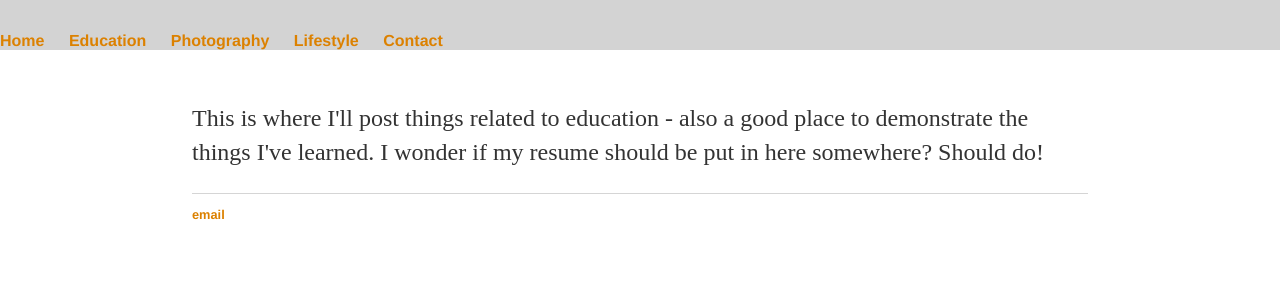
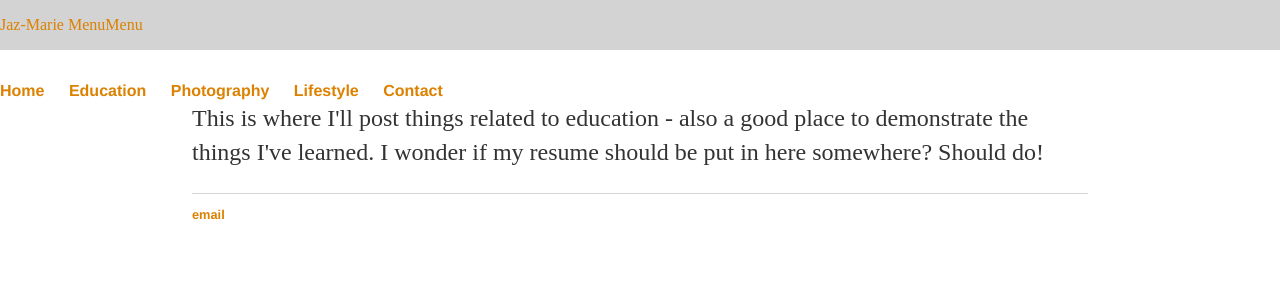
Before and after one commit to itsonlyjaz/itsonlyjaz.github.io, a Jekyll site: the page built from education/index.html, in a window 1280 px wide. Shown: the top 300 px of the page. Built offline with Jekyll 4.4.1, drawn with Linux system fonts in a browser that asks for light colours.

Commit message:
Update default.html

```diff
--- a/_layouts/default.html
+++ b/_layouts/default.html
@@ -7,13 +7,19 @@
 		</head>
 		<body>
 			<nav class="fixed-nav-bar">
-	    		<ul>
+				<div id="menu" class="menu">
+					<a class="sitename" href="jaz-marie.com">Jaz-Marie</a>
+
+    			<a class="show" href="#menu">Menu</a><a class="hide" href="#hidemenu">Menu</a>
+	    		<ul class="menu-items">
+
 	        		<li><a href="/">Home</a></li>
 		        	<li><a href="/education">Education</a></li>
 	        		<li><a href="/photography">Photography</a></li>
 	        		<li><a href="/lifestyle">Lifestyle</a></li>
 				<li><a href="/contact">Contact</a></li>
 	    		</ul>
+				</div>
 			</nav>
 			<div class="container">
 
```
